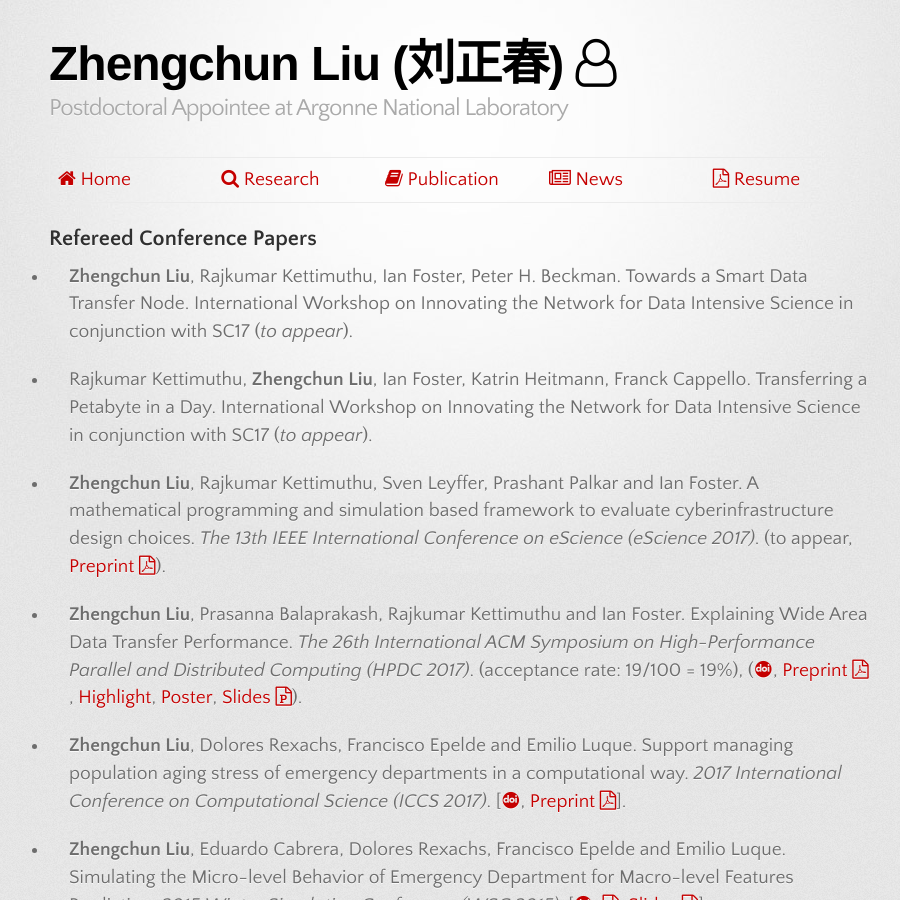
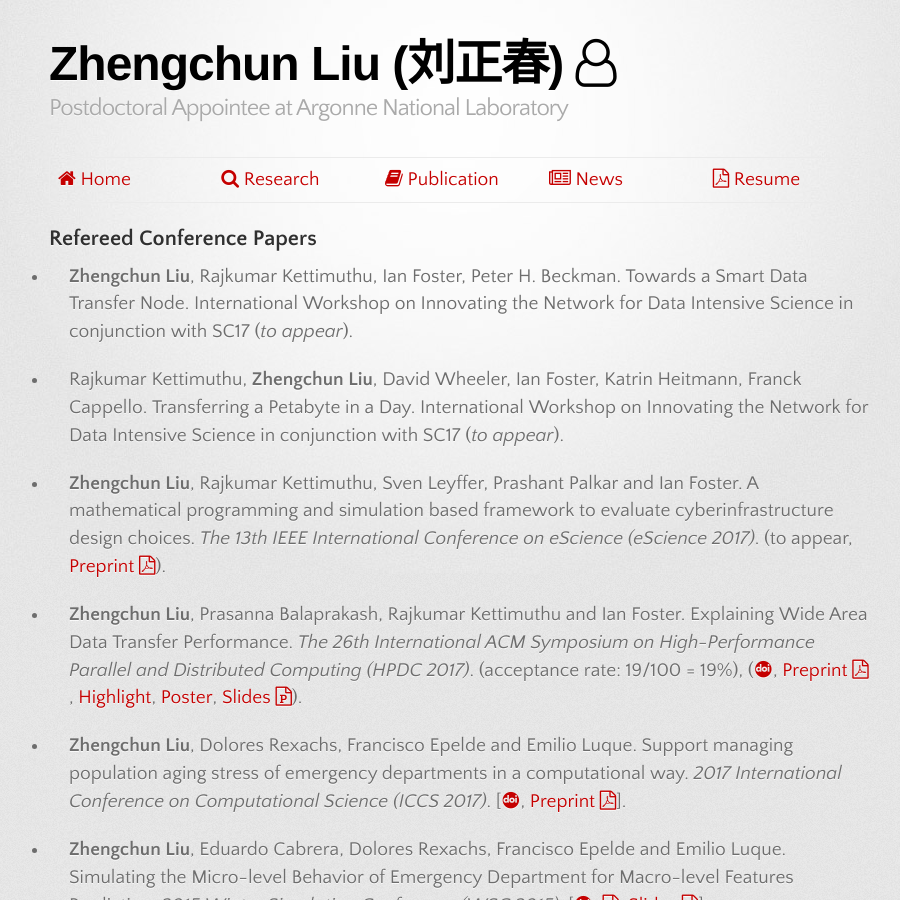
Before and after one commit to lzhengchun/lzhengchun.github.io, a Jekyll site: the page built from Publication.md, in a window 1280 px wide and 900 px high. Shown: the whole window, without its empty margins (181-1081 px from the left). Built offline with Jekyll 4.4.1, drawn with Linux system fonts in a browser that asks for light colours; some web fonts are replaced.

Commit message:
add, delete, polish etc.

```diff
--- a/Publication.md
+++ b/Publication.md
@@ -6,7 +6,7 @@
 ## Refereed Conference Papers
 - __Zhengchun Liu__, Rajkumar Kettimuthu, Ian Foster, Peter H. Beckman. Towards a Smart Data Transfer Node. International Workshop on Innovating the Network for Data Intensive Science in conjunction with SC17 (_to appear_).
 
-- Rajkumar Kettimuthu, __Zhengchun Liu__, Ian Foster, Katrin Heitmann, Franck Cappello. Transferring a Petabyte in a Day. International Workshop on Innovating the Network for Data Intensive Science in conjunction with SC17 (_to appear_).
+- Rajkumar Kettimuthu, __Zhengchun Liu__, David Wheeler, Ian Foster, Katrin Heitmann, Franck Cappello. Transferring a Petabyte in a Day. International Workshop on Innovating the Network for Data Intensive Science in conjunction with SC17 (_to appear_).
 
 - __Zhengchun Liu__, Rajkumar Kettimuthu, Sven Leyffer, Prashant Palkar and Ian Foster. A mathematical programming and simulation based framework to evaluate cyberinfrastructure design choices. *The 13th IEEE International Conference on eScience (eScience 2017)*. (to appear, [Preprint <i class="fa fa-file-pdf-o" aria-hidden="true"></i>](file/eScience17-preprint-Liu.pdf)).
 
```
